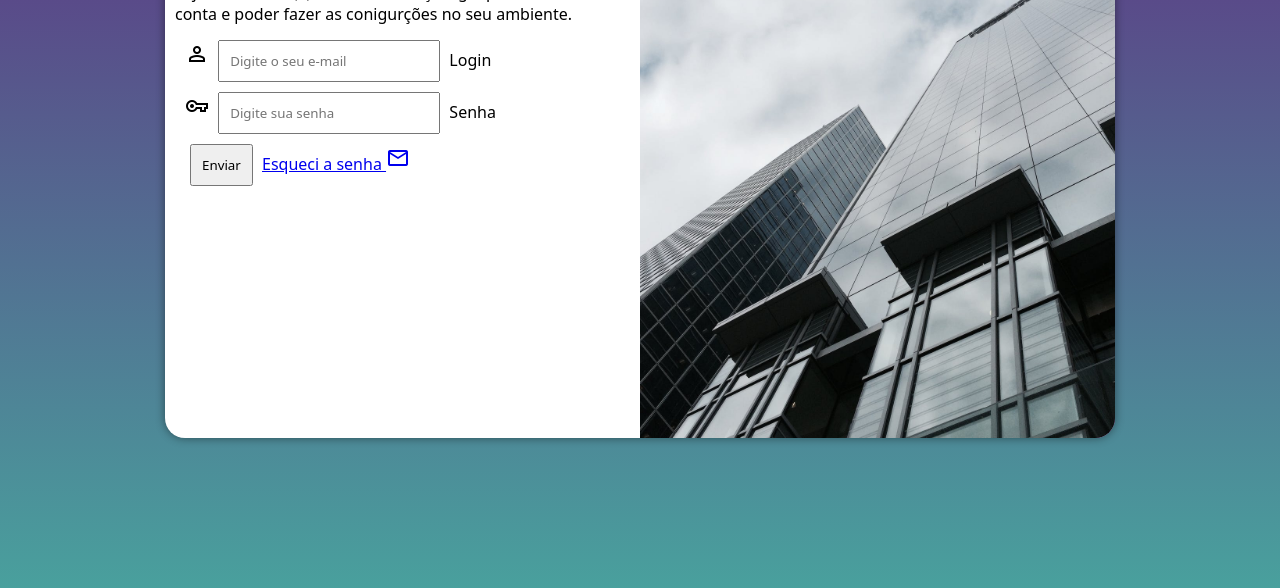
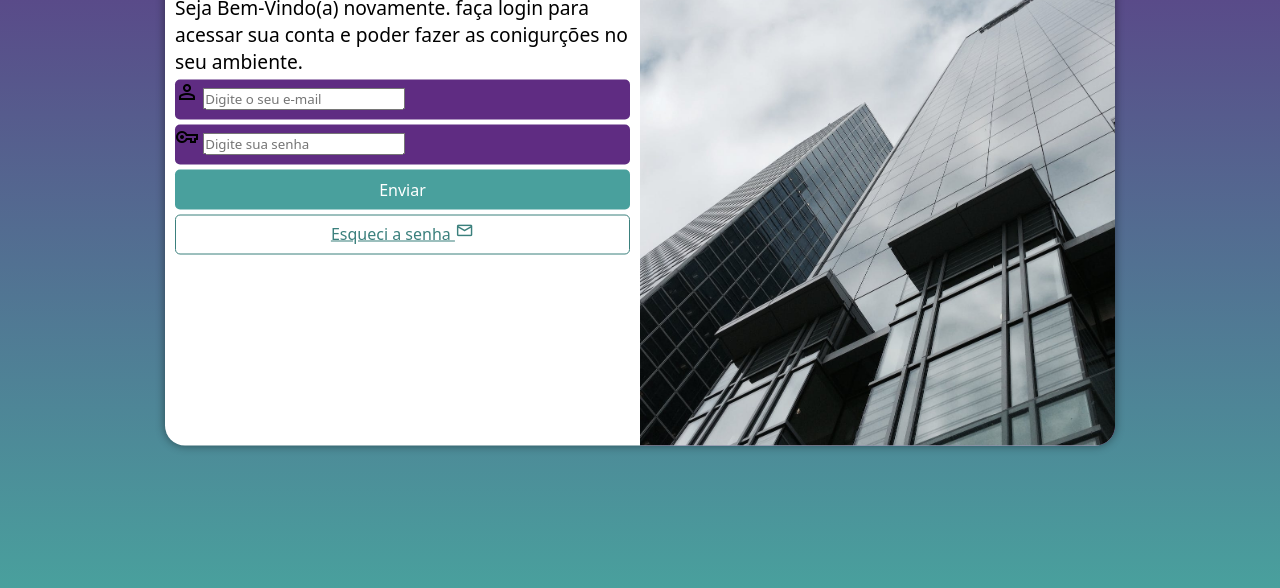
Before and after one commit to matheuslincoln/projeto-login, a plain HTML site: page index.html in a window 1280 px wide. Shown: the part 212-800 px from the top of the page. Drawn offline with nearby package versions, Linux system fonts and the light colour scheme.

Commit message:
atualizei o estilo do formulário

```diff
--- a/estilos/media-query.css
+++ b/estilos/media-query.css
@@ -42,4 +42,13 @@
         width: 50%;
 
     }
+
+    #formulario > p {
+        font-size: 1.2em;
+
+    }
+
+    #formulario > h1 {
+        font-size: 2em;
+    }
 }
--- a/estilos/style.css
+++ b/estilos/style.css
@@ -34,7 +34,7 @@ main {
     background-color: white;
     border-radius: 20px;
     box-shadow: 0px 0px 10px rgba(0, 0, 0, 0.450);
-    height: 500px;
+    height: 515px;
     width: 300px;
     overflow: hidden;
 
@@ -55,11 +55,62 @@ main {
     padding: 10px;
 }
 
-form {
-    padding: 10px;
+#formulario > h1 {
+    text-align: center;
+    margin-bottom: 10px;
 }
 
-input {
-    padding: 10px;
-    margin: 5px;
+#formulario > p {
+    font-size: 0.8em;
 }
+
+form > div.campo {
+    background-color: #5f2c82;
+    display: block;
+    width: 100%;
+    height: 40px;
+    border-radius: 5px;
+    margin: 5px 0px;
+}
+
+.campo > label {
+    display: none;
+}
+
+form > input[type=submit] {
+    display: block;
+    font-size: 1em;
+    background-color: #49a09d;
+    color: white;
+    width: 100%;
+    height: 40px;
+    border: none;
+    border-radius: 5px;
+    cursor: pointer;
+}
+
+form > input[type=submit]:hover {
+    background-color: #2a5c5a;
+}
+
+form > a.botao {
+    text-align: center;
+    display: block;
+    font-size: 1em;
+    background-color: white;
+    color: #3b807d;
+    width: 100%;
+    height: 40px;
+    padding-top: 5px;
+    margin-top: 5px;
+    border: 1px solid #3b807d;
+    border-radius: 5px;
+}
+
+form > a.botao:hover {
+    background-color: #68ddd9;
+}
+
+form > a.botao > span {
+    font-size: 1.2em;
+}
--- a/index.html
+++ b/index.html
@@ -30,12 +30,10 @@
 
 
                     </div>
-                    <div>
                         <input type="submit" value="Enviar">
-                        <a href="esqueci.html">Esqueci a senha
+                        <a class="botao" href="esqueci.html">Esqueci a senha
                             <span class="material-symbols-outlined">mail</span>
                         </a>
-                    </div>
                 </form>
             </div>
         </section>
```
